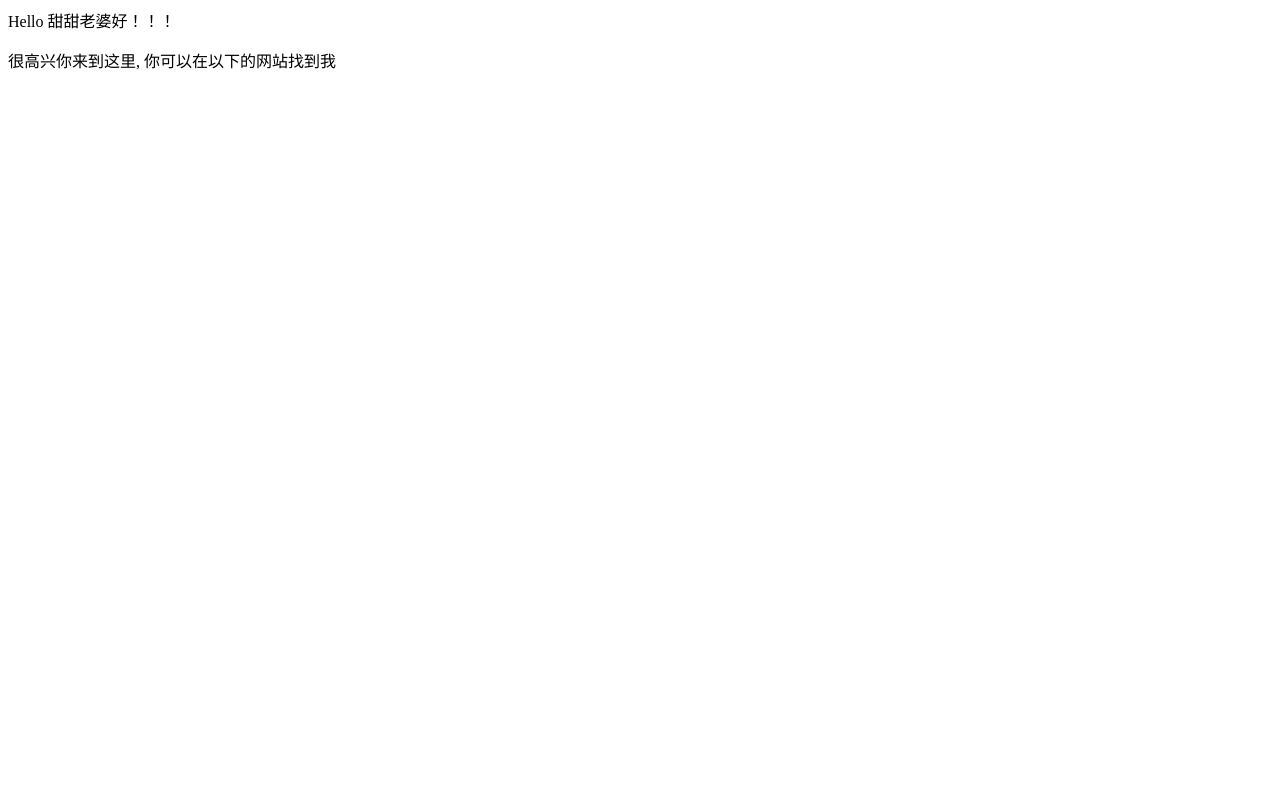
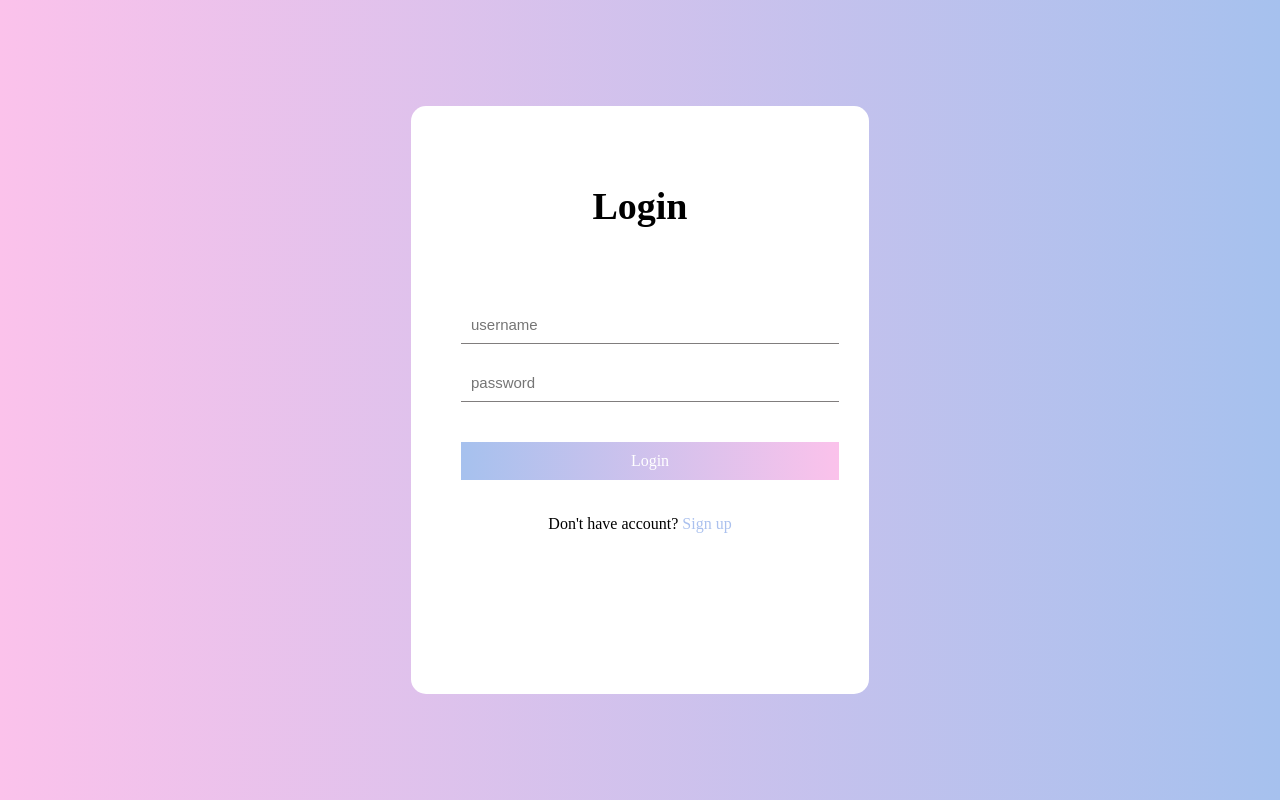
Before and after one commit to 1677402392/1677402392.github.io, a plain HTML site: page index.html in a window 1280 px wide. Drawn offline with Linux system fonts and the light colour scheme.

Commit message:
Update index.html

```diff
--- a/index.html
+++ b/index.html
@@ -1,3 +1,86 @@
-<p>Hello 甜甜老婆好！！！</p>
-<p></p>
-<p>很高兴你来到这里, 你可以在以下的网站找到我</p>
+<!DOCTYPE html>
+<html lang="en">
+<head>
+    <meta charset="UTF-8">
+    <meta name="viewport" content="width=device-width, initial-scale=1.0">
+    <title>Document</title>
+    <style>
+        * {
+            margin: 0;
+            padding: 0;
+        }
+        html {
+            height: 100%;
+        }
+        body {
+            height: 100%;
+        }
+        .container {
+            height: 100%;
+            background-image: linear-gradient(to right, #fbc2eb, #a6c1ee);
+        }
+        .login-wrapper {
+            background-color: #fff;
+            width: 358px;
+            height: 588px;
+            border-radius: 15px;
+            padding: 0 50px;
+            position: relative;
+            left: 50%;
+            top: 50%;
+            transform: translate(-50%, -50%);
+        }
+        .header {
+            font-size: 38px;
+            font-weight: bold;
+            text-align: center;
+            line-height: 200px;
+        }
+        .input-item {
+            display: block;
+            width: 100%;
+            margin-bottom: 20px;
+            border: 0;
+            padding: 10px;
+            border-bottom: 1px solid rgb(128, 125, 125);
+            font-size: 15px;
+            outline: none;
+        }
+        .input-item:placeholder {
+            text-transform: uppercase;
+        }
+        .btn {
+            text-align: center;
+            padding: 10px;
+            width: 100%;
+            margin-top: 40px;
+            background-image: linear-gradient(to right, #a6c1ee, #fbc2eb);
+            color: #fff;
+        }
+        .msg {
+            text-align: center;
+            line-height: 88px;
+        }
+        a {
+            text-decoration-line: none;
+            color: #abc1ee;
+        }
+    </style>
+</head>
+<body>
+<div class="container">
+    <div class="login-wrapper">
+        <div class="header">Login</div>
+        <div class="form-wrapper">
+            <input type="text" name="username" placeholder="username" class="input-item">
+            <input type="password" name="password" placeholder="password" class="input-item">
+            <div class="btn">Login</div>
+        </div>
+        <div class="msg">
+            Don't have account?
+            <a href="#">Sign up</a>
+        </div>
+    </div>
+</div>
+</body>
+</html>
```
